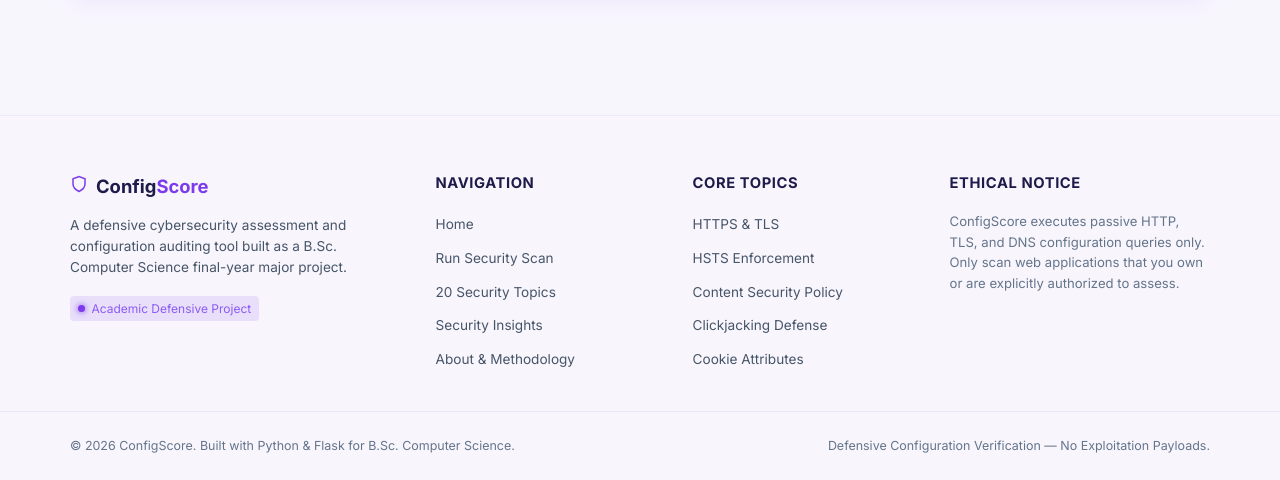
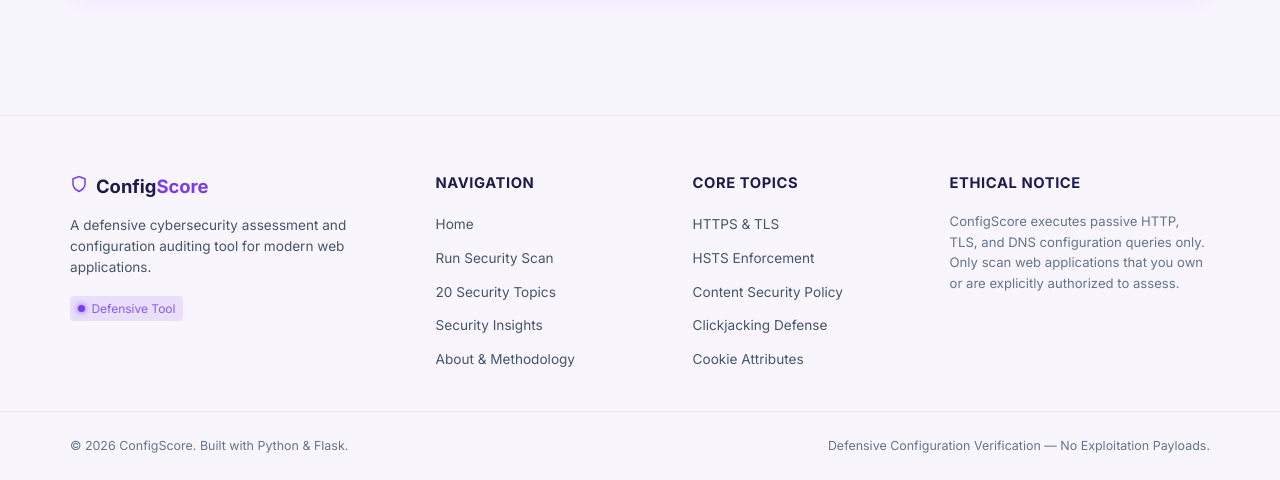
Before and after one commit to AnitaPisal07/ConfigScore, a Flask app: page / in a window 1280 px wide. Shown: the part 1600-2080 px from the top of the page. Run offline with Flask 3, Linux system fonts and the light colour scheme.

Commit message:
Updated footer description, badge, and copyright text to a neutral product   description.

```diff
--- a/app.py
+++ b/app.py
@@ -1,7 +1,7 @@
 """
 ConfigScore — Website Security Scanner
 Main Flask Application
-B.Sc. Computer Science Final-Year Major Project
+Website Security Scanner
 """
 
 import io
@@ -206,7 +206,7 @@ if __name__ == "__main__":
     port = int(os.environ.get("PORT", 5050))
     print("\n" + "=" * 60)
     print("  ConfigScore — Website Security Scanner")
-    print("  B.Sc. Computer Science Final-Year Project")
+    print("  Website Security Scanner")
     print(f"  Starting local server at http://127.0.0.1:{port}")
     print("=" * 60 + "\n")
     app.run(host="127.0.0.1", port=port, debug=True)
--- a/run.py
+++ b/run.py
@@ -43,7 +43,7 @@ def check_and_install_dependencies():
 def main():
     print("=" * 65)
     print("   ConfigScore: Website Security Scanner & Remediation Solver   ")
-    print("   B.Sc. Computer Science Final-Year Major Project")
+    print("   Website Security Scanner")
     print("=" * 65)
 
     check_and_install_dependencies()
--- a/scanner/report.py
+++ b/scanner/report.py
@@ -308,7 +308,7 @@ def generate_pdf_report(scan_result, output_stream=None):
     story.append(HRFlowable(width="100%", thickness=1, color=colors.HexColor("#94a3b8"), spaceAfter=10))
     disclaimer_text = (
         "<b>Notice & Ethical Usage Statement:</b> ConfigScore is an educational website configuration assessment tool "
-        "built as a B.Sc. Computer Science final-year major project. It performs safe, passive HTTP header, TLS handshake, "
+        "built as a website configuration assessment tool. It performs safe, passive HTTP header, TLS handshake, "
         "and DNS inspection. It does not perform active exploitation, fuzzing, or vulnerability exploitation. "
         "Users must ensure they own or have permission to audit any scanned domain."
     )
--- a/static/css/style.css
+++ b/static/css/style.css
@@ -1,7 +1,7 @@
 /* ===================================================================
    ConfigScore — Website Security Scanner
    Custom Light Purple & Crisp White Theme
-   Designed for B.Sc. Computer Science Major Project
+   Designed for modern web applications
    =================================================================== */
 
 :root {
--- a/static/js/script.js
+++ b/static/js/script.js
@@ -1,7 +1,7 @@
 /**
  * ConfigScore — Website Security Scanner
  * Interactive Client-Side JavaScript
- * B.Sc. Computer Science Final-Year Major Project
+ * Website Security Scanner
  */
 
 document.addEventListener('DOMContentLoaded', function () {
--- a/templates/base.html
+++ b/templates/base.html
@@ -109,10 +109,10 @@
                     <span class="brand-text">Config<span class="brand-accent">Score</span></span>
                 </div>
                 <p class="footer-desc">
-                    A defensive cybersecurity assessment and configuration auditing tool built as a B.Sc. Computer Science final-year major project.
+                    A defensive cybersecurity assessment and configuration auditing tool for modern web applications.
                 </p>
                 <div class="footer-badge">
-                    <span class="badge-dot"></span> Academic Defensive Project
+                    <span class="badge-dot"></span> Defensive Tool
                 </div>
             </div>
 
@@ -148,7 +148,7 @@
 
         <div class="footer-bottom">
             <div class="container footer-bottom-inner">
-                <p>&copy; 2026 ConfigScore. Built with Python & Flask for B.Sc. Computer Science.</p>
+                <p>&copy; 2026 ConfigScore. Built with Python & Flask.</p>
                 <p class="footer-tagline">Defensive Configuration Verification — No Exploitation Payloads.</p>
             </div>
         </div>
```
